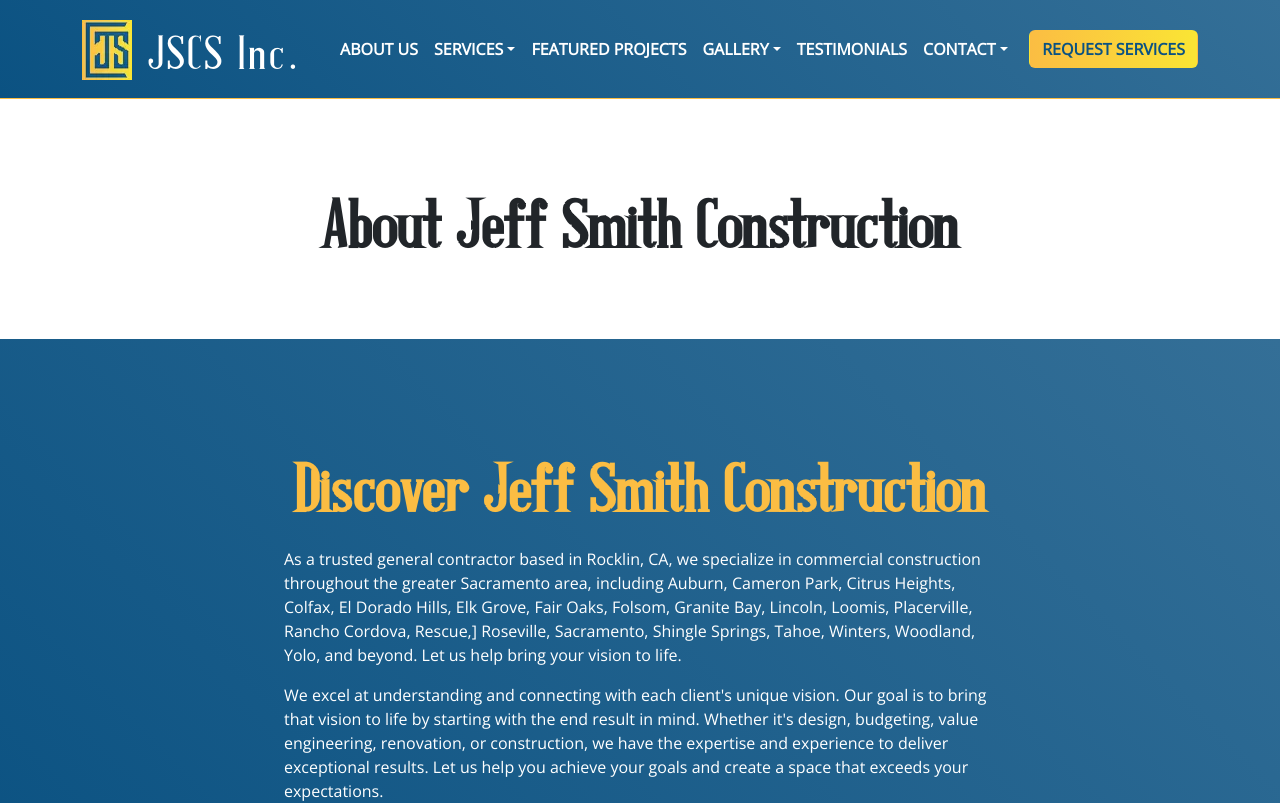
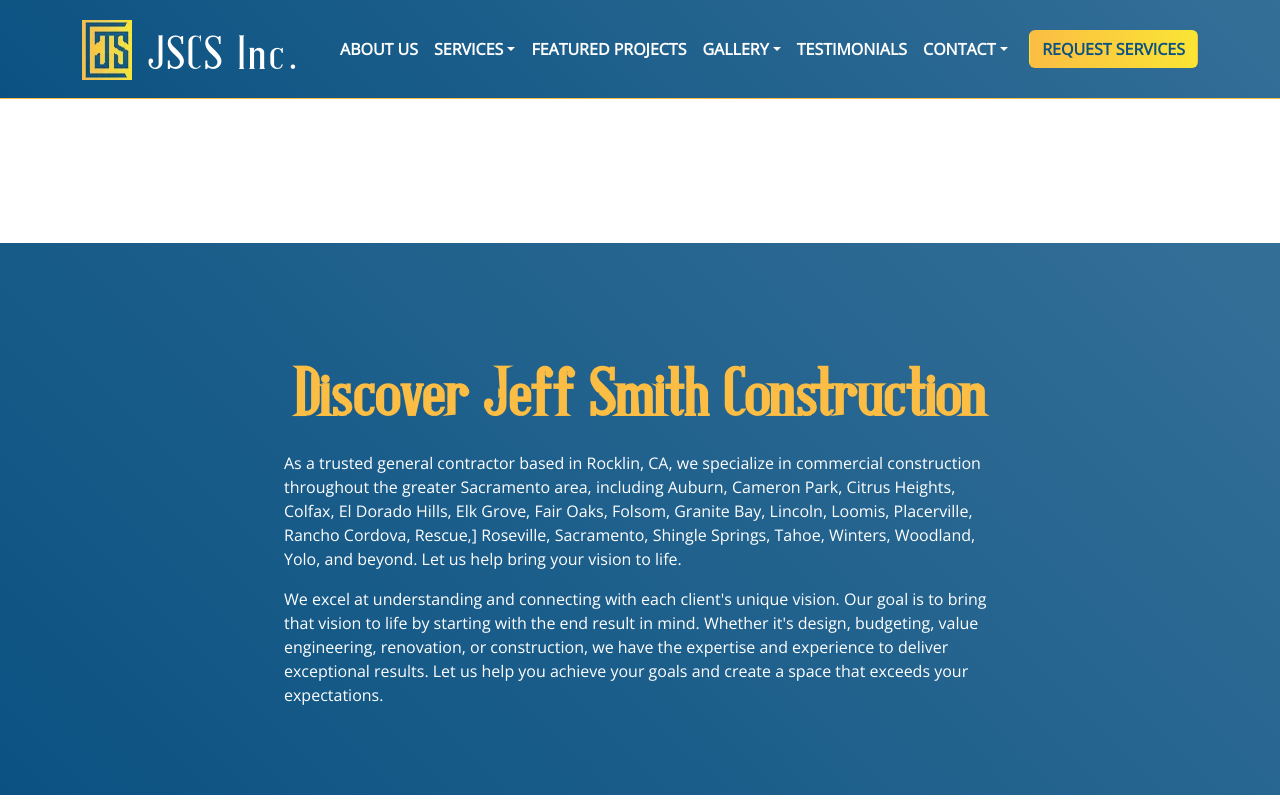
Before and after one commit to btgoette/JeffSmithConstruction, a Next.js app: page /about in a window 1280 px wide. Shown: the top 803 px of the page. Built offline with nearby package versions, Linux system fonts and the light colour scheme.

Commit message:
add Hero settings

```diff
--- a/components/Hero.jsx
+++ b/components/Hero.jsx
@@ -1,13 +1,13 @@
-import { Container, Row, Col, Image } from "react-bootstrap";
+import { Container, Row, Col } from "react-bootstrap";
 
-export default function Hero() {
+export default function Hero(hero) {
   return (
     <>
-      <section>
+      <section className="hero">
         <Container>
           <Row>
             <Col className="text-center py-5">
-              <h1>About Jeff Smith Construction</h1>
+              <h1>{hero.title}</h1>
             </Col>
           </Row>
         </Container>
```
